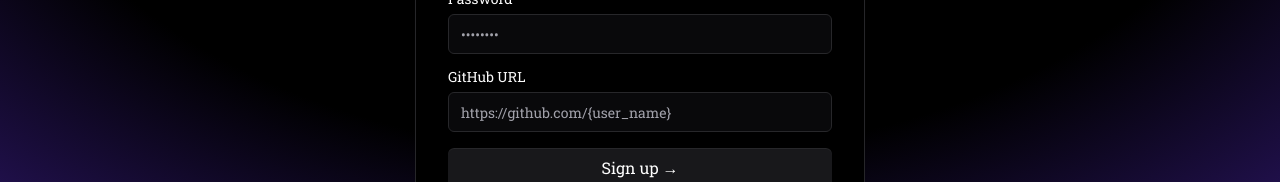
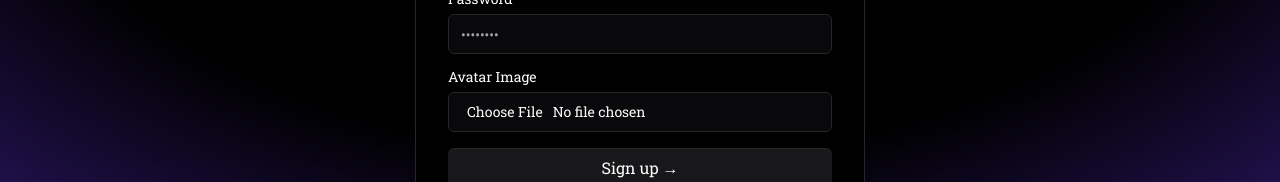
Before and after one commit to Megh2005/VedaMint, a Next.js app in the folder client/: page /register in a window 1280 px wide. Shown: the part 324-506 px from the top of the page. Built offline with nearby package versions, Linux system fonts and the light colour scheme.

Commit message:
update routing and form fields in about, manual, and register pages

```diff
--- a/client/src/app/about/page.jsx
+++ b/client/src/app/about/page.jsx
@@ -10,7 +10,7 @@ export default function WordPullUpDemo() {
     const minter = () => {
       toast.success("Thank you for reading")
       setTimeout(() => {
-        router.push("/mint")
+        router.push("/manual")
       }, 3000)
     }
 
--- a/client/src/app/manual/page.jsx
+++ b/client/src/app/manual/page.jsx
@@ -52,7 +52,7 @@ export default function StepsPage() {
         <title>Step-by-Step Process</title>
         <meta name="description" content="Learn how to create NFTs step by step." />
       </Head>
-      <main className="min-h-screen inset-0 -z-10 w-full [background:radial-gradient(160%_160%_at_50%_10%,#000_40%,#63e_100%)] text-gray-200 flex flex-col items-center">
+      <main className="min-h-screen inset-0 -z-10 w-full [background:radial-gradient(100%_100%_at_50%_5%,#000_40%,#63e_100%)] text-gray-200 flex flex-col items-center">
         <header className="w-full py-6 bg-[#000000] shadow-xl">
           <h1 className="text-3xl font-bold text-center text-gray-100">NFT Creation & Verification Steps</h1>
         </header>
--- a/client/src/app/register/page.jsx
+++ b/client/src/app/register/page.jsx
@@ -43,12 +43,11 @@ export default function SignupFormDemo() {
                         <Input required id="password" placeholder="••••••••" type="password" />
                     </LabelInputContainer>
                     <LabelInputContainer className="mb-4">
-                        <Label htmlFor="github">GitHub URL</Label>
+                        <Label htmlFor="avatar">Avatar Image</Label>
                         <Input
                             required
-                            id="github"
-                            placeholder="https://github.com/{user_name}"
-                            type="url"
+                            id="avatar"
+                            type="file"
                         />
                     </LabelInputContainer>
                     <button
```
